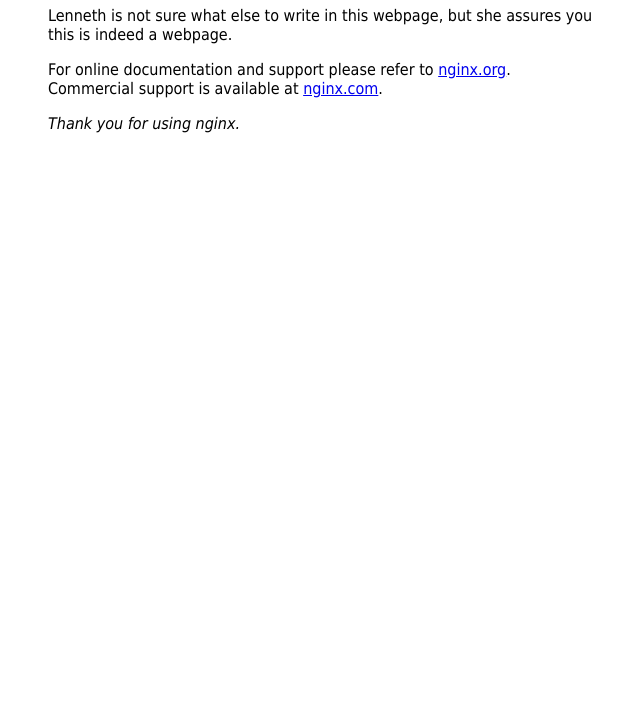
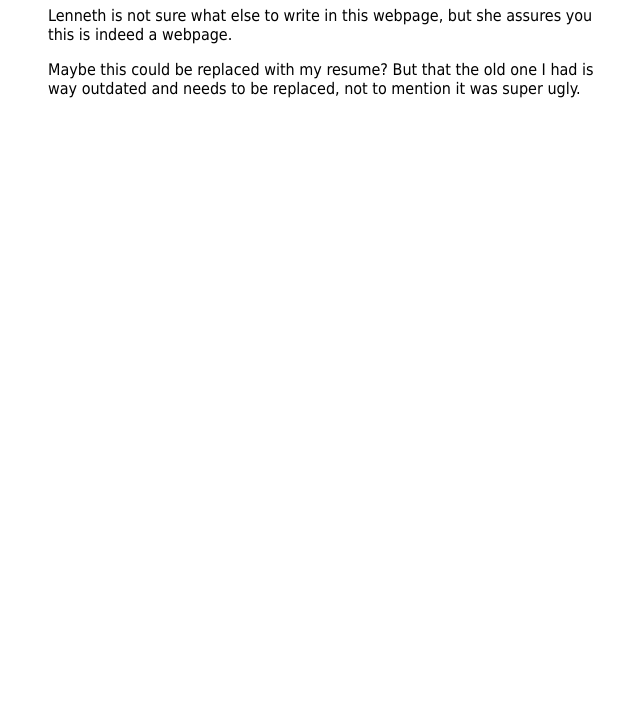
Before and after one commit to JadeLyrae/first-pipeline-demo, a plain HTML site: page index.html in a window 1280 px wide. Shown: the part 75-800 px from the top of the page, without its empty margins (312-952 px from the left). Drawn offline with Linux system fonts and the light colour scheme.

Commit message:
updated index with a todo idea

```diff
--- a/index.html
+++ b/index.html
@@ -11,12 +11,7 @@ font-family: Tahoma, Verdana, Arial, sans-serif; }
 <body>
 <h1>Welcome to Lenneth's nginx!</h1>
 <p>Lenneth is not sure what else to write in this webpage, but she assures you this is indeed a webpage.</p>
+<p>Maybe this could be replaced with my resume? But that the old one I had is way outdated and needs to be replaced, not to mention it was super ugly.</p>
 
-<p>For online documentation and support please refer to
-<a href="http://nginx.org/">nginx.org</a>.<br/>
-Commercial support is available at
-<a href="http://nginx.com/">nginx.com</a>.</p>
-
-<p><em>Thank you for using nginx.</em></p>
 </body>
 </html>
```
